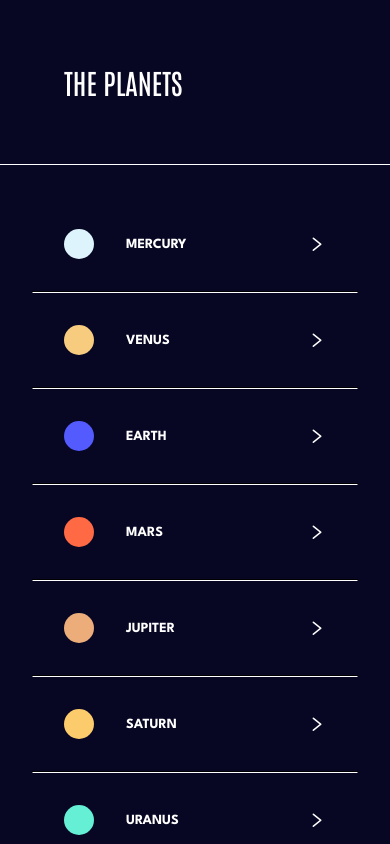
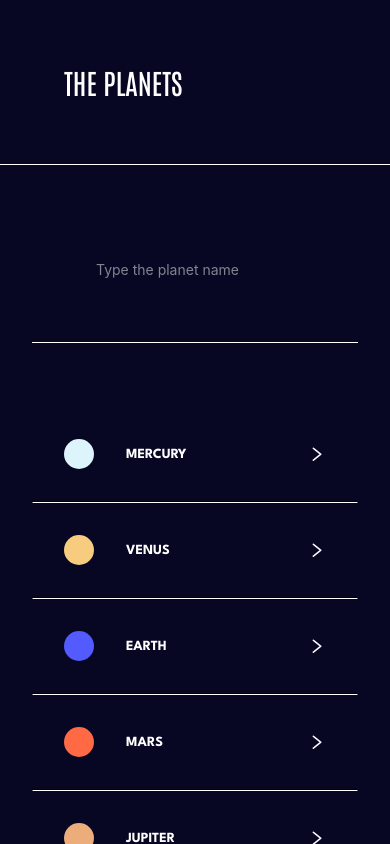
Before and after one commit to mazhars-git/planet-app, a React Native app: screen /Home in a window 390 px wide. Built offline with nearby package versions, Linux system fonts and the light colour scheme.

Commit message:
search input

```diff
--- a/src/screens/home.js
+++ b/src/screens/home.js
@@ -1,4 +1,4 @@
-import { View, FlatList, SafeAreaView, StyleSheet, Pressable } from 'react-native'
+import { View, FlatList, SafeAreaView, StyleSheet, Pressable, TextInput } from 'react-native'
 import React from 'react'
 import Text from '../components/text/text';
 import PlanetHeader from '../components/planet-header';
@@ -41,6 +41,14 @@ export default function Home({navigation}) {
   return (
     <SafeAreaView style={styles.container}>
       <PlanetHeader />
+
+      <TextInput
+        placeholder="Type the planet name"
+        placeholderTextColor={colors.gray}
+        autoCorrect={false}
+        style={styles.searchInput}
+      />
+
       <FlatList
           contentContainerStyle={styles.list}
           data={PLANET_LIST}
@@ -88,5 +96,12 @@ const styles = StyleSheet.create({
   separator:{
     borderBottomColor: colors.white,
     borderWidth: 0.5,
+  },
+  searchInput: {
+    padding: spacing[5],
+    margin: spacing[4],
+    color: colors.white,
+    borderBottomWidth: 1,
+    borderBottomColor: colors.white
   }
 })
```
